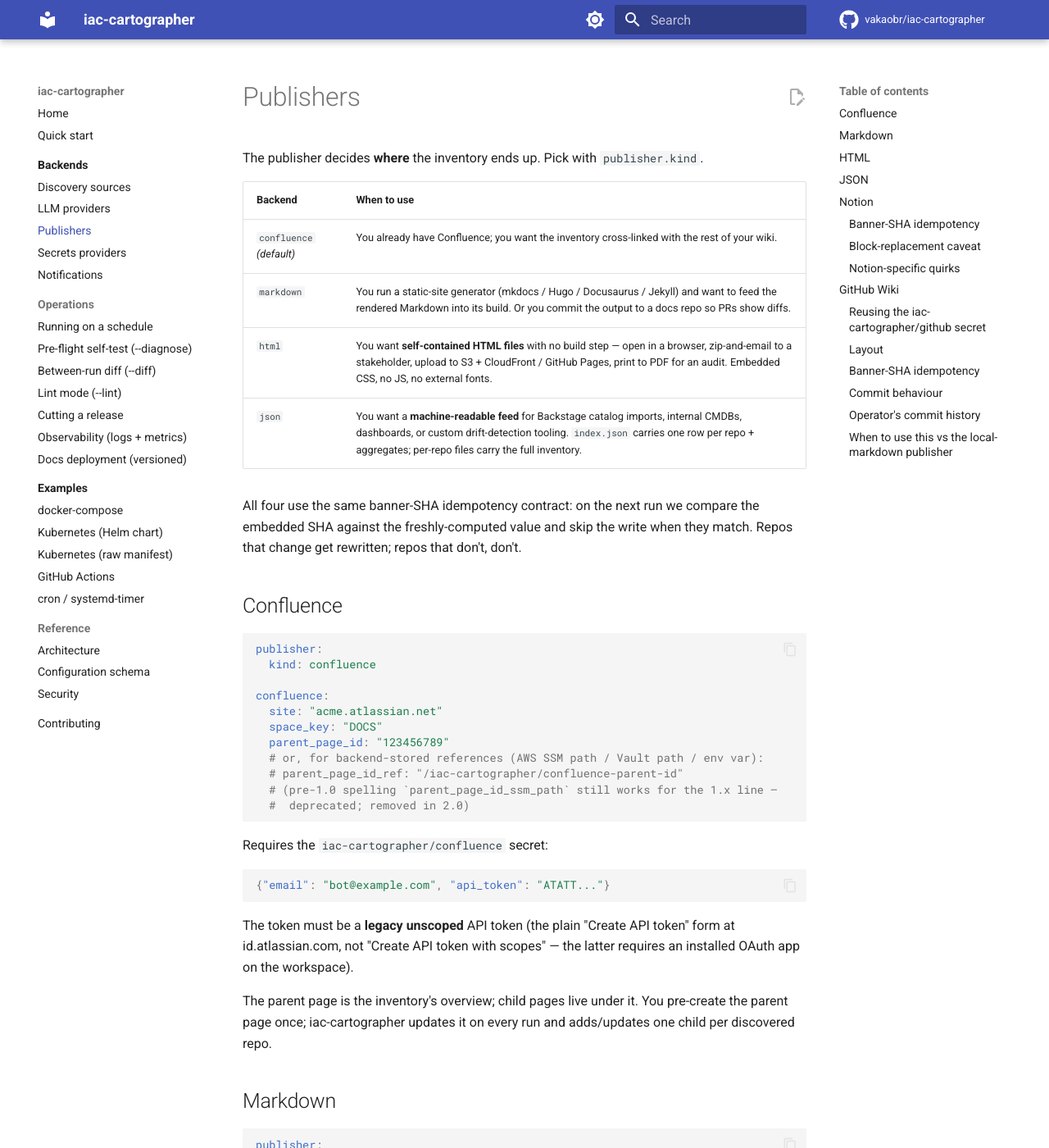
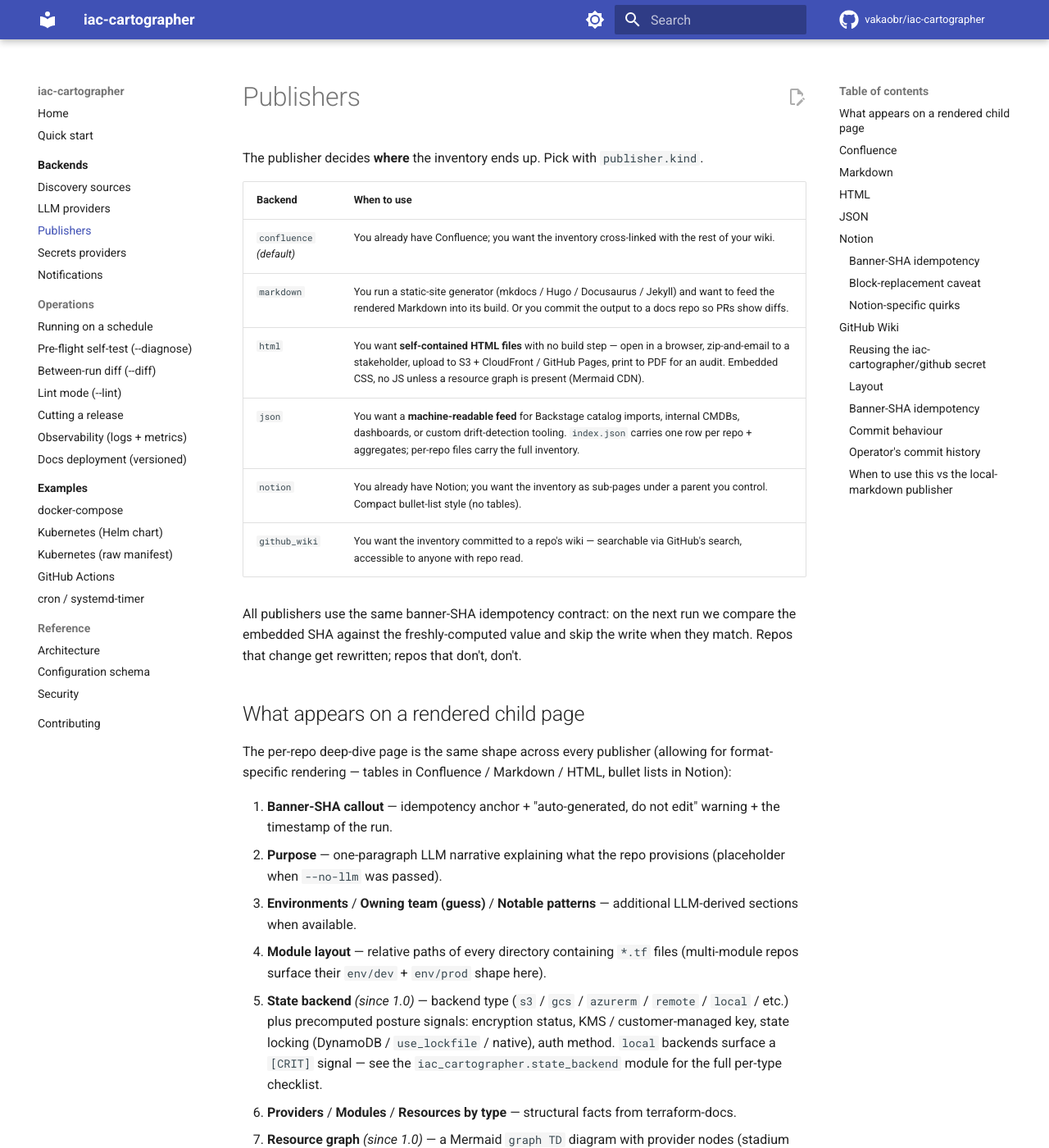
Before and after one commit to vakaobr/iac-cartographer, an MkDocs documentation site: the page built from docs/backends/publishers.md, in a window 1280 px wide and 1400 px high. Shown: the whole window at 82% size. Built offline with MkDocs 1.6.1 and Material for MkDocs 9.7.7, drawn with Linux system fonts in a browser that asks for light colours; comment, search, counter and statistics services are not loaded; the version menu is left out; some of the changed text lies outside the part shown.

Commit message:
docs(publishers): document state-backend + Mermaid sections as 1.0 page anatomy
Fills two doc gaps caught while reviewing #119's freeze scope:

* The state-backend posture section shipped in #94 but had no
  user-facing 'what does this section on my page mean?' doc — only a
  configuration-side mention of the StateBackend model.
* The Mermaid resource-graph section shipped in #95 with no similar
  doc — only the GraphConfig knob in configuration.md.

publishers.md gains a new "What appears on a rendered child page"
subsection that walks the operator through every section in order
(banner-SHA → purpose → environments/team → module layout → state
backend → providers/modules/resources → resource graph → inputs/outputs).
Each new-as-of-1.0 section is annotated *(since 1.0)*.

Also updated the publisher-comparison table:
  * `html` row clarified: 'no JS unless a resource graph is present
    (Mermaid CDN)' — preserves the truth of the air-gap promise from
    #95 (pages without resources stay completely script-free).
  * Added missing rows for `notion` and `github_wiki` (the doc was
    written when only four publishers shipped).

```diff
--- a/docs/backends/publishers.md
+++ b/docs/backends/publishers.md
@@ -7,13 +7,33 @@
 |---|---|
 | `confluence` *(default)* | You already have Confluence; you want the inventory cross-linked with the rest of your wiki. |
 | `markdown` | You run a static-site generator (mkdocs / Hugo / Docusaurus / Jekyll) and want to feed the rendered Markdown into its build. Or you commit the output to a docs repo so PRs show diffs. |
-| `html` | You want **self-contained HTML files** with no build step — open in a browser, zip-and-email to a stakeholder, upload to S3 + CloudFront / GitHub Pages, print to PDF for an audit. Embedded CSS, no JS, no external fonts. |
+| `html` | You want **self-contained HTML files** with no build step — open in a browser, zip-and-email to a stakeholder, upload to S3 + CloudFront / GitHub Pages, print to PDF for an audit. Embedded CSS, no JS unless a resource graph is present (Mermaid CDN). |
 | `json` | You want a **machine-readable feed** for Backstage catalog imports, internal CMDBs, dashboards, or custom drift-detection tooling. `index.json` carries one row per repo + aggregates; per-repo files carry the full inventory. |
+| `notion` | You already have Notion; you want the inventory as sub-pages under a parent you control. Compact bullet-list style (no tables). |
+| `github_wiki` | You want the inventory committed to a repo's wiki — searchable via GitHub's search, accessible to anyone with repo read. |
 
-All four use the same banner-SHA idempotency contract: on the next run
-we compare the embedded SHA against the freshly-computed value and skip
-the write when they match. Repos that change get rewritten; repos that
-don't, don't.
+All publishers use the same banner-SHA idempotency contract: on the next
+run we compare the embedded SHA against the freshly-computed value and
+skip the write when they match. Repos that change get rewritten; repos
+that don't, don't.
+
+## What appears on a rendered child page
+
+The per-repo deep-dive page is the same shape across every publisher
+(allowing for format-specific rendering — tables in Confluence /
+Markdown / HTML, bullet lists in Notion):
+
+1. **Banner-SHA callout** — idempotency anchor + "auto-generated, do not edit" warning + the timestamp of the run.
+2. **Purpose** — one-paragraph LLM narrative explaining what the repo provisions (placeholder when `--no-llm` was passed).
+3. **Environments** / **Owning team (guess)** / **Notable patterns** — additional LLM-derived sections when available.
+4. **Module layout** — relative paths of every directory containing `*.tf` files (multi-module repos surface their `env/dev` + `env/prod` shape here).
+5. **State backend** *(since 1.0)* — backend type (`s3` / `gcs` / `azurerm` / `remote` / `local` / etc.) plus precomputed posture signals: encryption status, KMS / customer-managed key, state locking (DynamoDB / `use_lockfile` / native), auth method. `local` backends surface a `[CRIT]` signal — see the `iac_cartographer.state_backend` module for the full per-type checklist.
+6. **Providers** / **Modules** / **Resources by type** — structural facts from terraform-docs.
+7. **Resource graph** *(since 1.0)* — a Mermaid `graph TD` diagram with provider nodes (stadium shape) and resource nodes (rectangles), grouped by provider via explicit edges. Chunked into multiple diagrams when the resource count exceeds `graph.max_nodes_per_graph` (default 25). Confluence + GitHub-flavoured Markdown render Mermaid natively; the HTML publisher loads the Mermaid CDN bundle in `<head>` only when a graph is present.
+8. **Inputs** / **Outputs** — terraform-docs-derived variable + output tables.
+
+The overview page lists every repo with cross-links to its child page,
+plus aggregate stats (top providers, total resource count, etc.).
 
 ## Confluence
 
```
